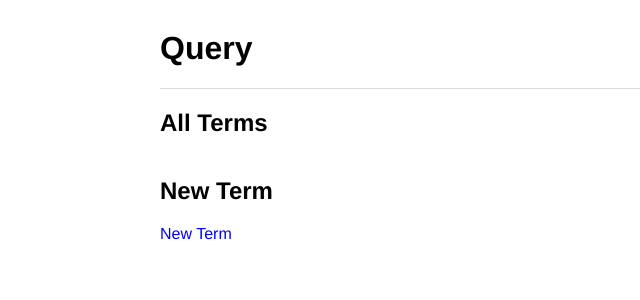
After one commit to ianpreston/fonetic.io, a Flask app: page /admin/ in a window 1280 px wide. The commit adds this page. Shown: the top 300 px of the page, without its empty margins (0-640 px from the left). Run offline with Flask 2, Linux system fonts and the light colour scheme; data that the repository does not hold is empty; parts of the project's set-up code (start-up, migrations or seed data) failed here and were passed over; some libraries are stand-ins or nearby versions.

Commit message:
add a basic admin panel with create/delete functionality

```diff
--- /dev/null
+++ b/config.skeleton.py
@@ -0,0 +1,2 @@
+SQLALCHEMY_DATABASE_URI = 'sqlite:////tmp/query.db'
+SECRET_KEY = ''
--- a/main.py
+++ b/main.py
@@ -1,10 +1,14 @@
 #!/usr/bin/python
-from flask import Flask, render_template, request, g
+from flask import Flask, render_template, redirect, request, url_for
 from flask.ext.sqlalchemy import SQLAlchemy
+from flask.ext.wtf import Form, TextField, FileField, FormField, FieldList, Required
+import sys
 import datetime
+import os.path
+import random
 
 app = Flask(__name__)
-app.config['SQLALCHEMY_DATABASE_URI'] = 'sqlite:////tmp/query.db'
+app.config.from_object('config')
 db = SQLAlchemy(app)
 
 
@@ -32,6 +36,19 @@ class Clip(db.Model):
         self.term = term
 
 
+class ClipForm(Form):
+    clip_file = FileField('Clip')
+
+    def __init__(self, *args, **kwargs):
+       kwargs['csrf_enabled'] = False
+       super(ClipForm, self).__init__(*args, **kwargs)
+
+class TermForm(Form):
+    name = TextField('Name', validators=[Required()])
+    description = TextField('Description')
+    clips = FieldList(FormField(ClipForm))
+
+
 @app.route('/')
 def index():
     return render_template('index.html')
@@ -52,5 +69,48 @@ def terms_view(id):
     return render_template('terms/view.html', term=term)
 
 
+@app.route('/admin/')
+def admin_index():
+    terms = Term.query.all()
+    return render_template('admin/index.html', terms=terms)
+
+@app.route('/admin/terms/create', methods=['GET', 'POST'])
+def admin_terms_create():
+    form = TermForm()
+
+    if len(form.clips) == 0:
+        form.clips.append_entry(ClipForm())
+
+    if form.validate_on_submit():
+        new_term = Term(form.name.data, form.description.data)
+
+        for clip_form in form.clips:
+            if clip_form.clip_file.data.filename == '':
+                continue
+
+            destination_fname = (''.join([random.choice('abcdefghijklmnopqrstuvwzyz') for x in range(0, 16)])) + \
+                                (os.path.splitext(clip_form.clip_file.data.filename)[1])
+            destination_path = os.path.join(sys.path[0], 'static', 'clips', destination_fname)
+            destination_url  = url_for('static', filename=os.path.join('clips', destination_fname))
+            clip_form.clip_file.data.save(destination_path)
+
+            new_clip = Clip(destination_url, new_term)
+            db.session.add(new_clip)
+
+        db.session.add(new_term)
+        db.session.commit()
+
+        return redirect(url_for('admin_index'))
+
+    return render_template('admin/terms/create.html', form=form)
+
+@app.route('/admin/terms/delete/<int:id>')
+def admin_terms_delete(id):
+    ##TODO some kind of confirmation. don't modify data on a GET request.
+    term = Term.query.get(id)
+    db.session.delete(term)
+    db.session.commit()
+    return redirect(url_for('admin_index'))
+
 if __name__ == '__main__':
     app.run(debug=True)
--- a/static/css/style.css
+++ b/static/css/style.css
@@ -1,3 +1,8 @@
+a {
+    color: blue;
+    text-decoration: none;
+}
+
 .page-container {
     width: 960px;
     margin: 30px auto 0 auto;
@@ -32,3 +37,15 @@
 .term-title a:hover {
     text-decoration: underline;
 }
+
+.admin-terms-table {
+    width: 100%;
+}
+
+.form-label {
+    font-weight: bold;
+    font-size: 13px;
+}
+.form-field {
+    margin-bottom: 10px;
+}
--- /dev/null
+++ b/templates/admin/index.html
@@ -0,0 +1,18 @@
+{% extends "layout.html" %}
+{% block body %}
+    <h2>All Terms</h2>
+    <table class="admin-terms-table">
+        {% for term in terms %}
+            <tr>
+                <td><strong>{{ term.name }}</strong></td>
+                <td>{{ term.description|truncate(120) }}</td>
+                <td><a href="{{ url_for('terms_view', id=term.id) }}">View</a></td>
+                <td><a href="">Edit</a></td>
+                <td><a href="{{ url_for('admin_terms_delete', id=term.id) }}">Delete</a></td>
+            </tr>
+        {% endfor %}
+    </table>
+
+    <h2>New Term</h2>
+    <a href="{{ url_for('admin_terms_create') }}">New Term</a>
+{% endblock %}
```
Also changed, not shown: templates/admin/terms/create.html (added, +48 -0 lines), 1 other file.
